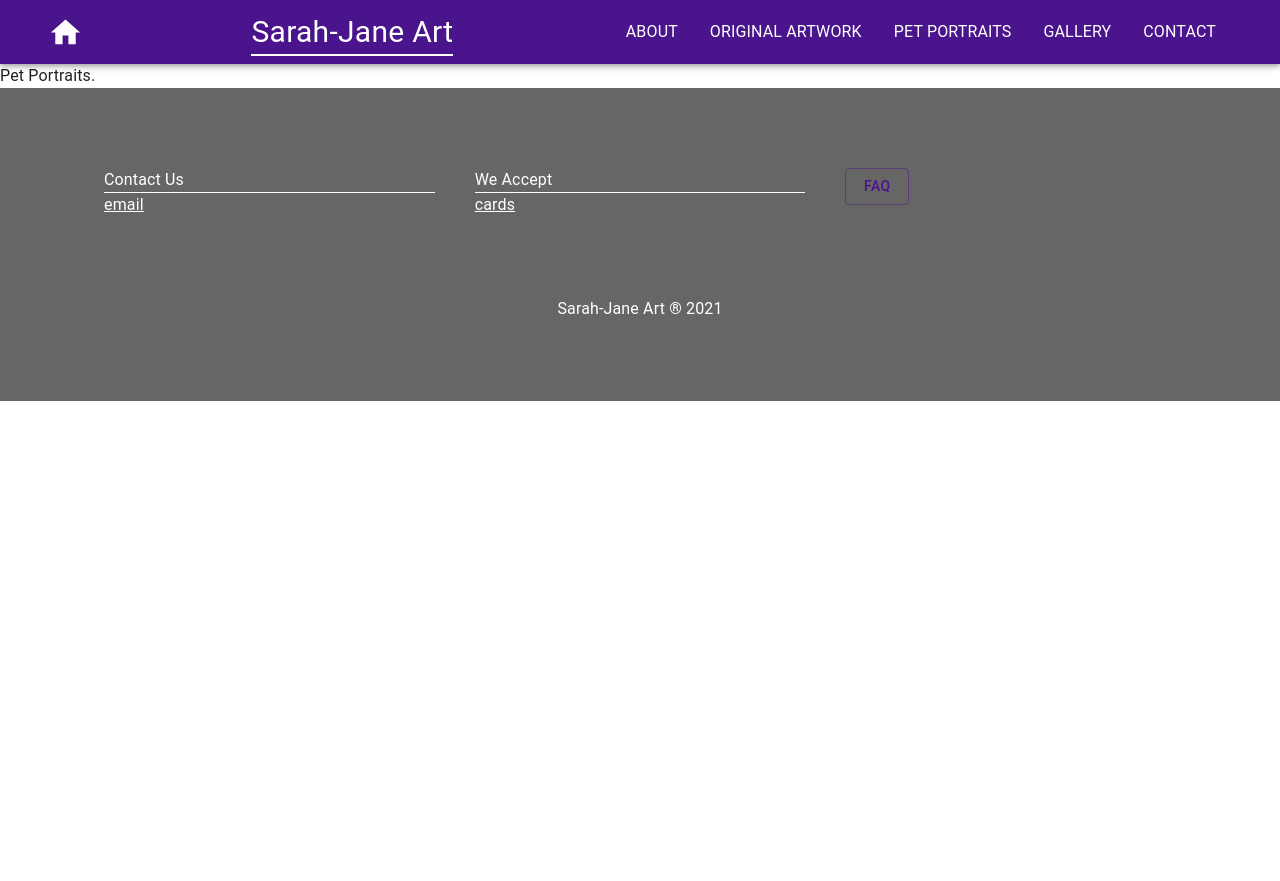
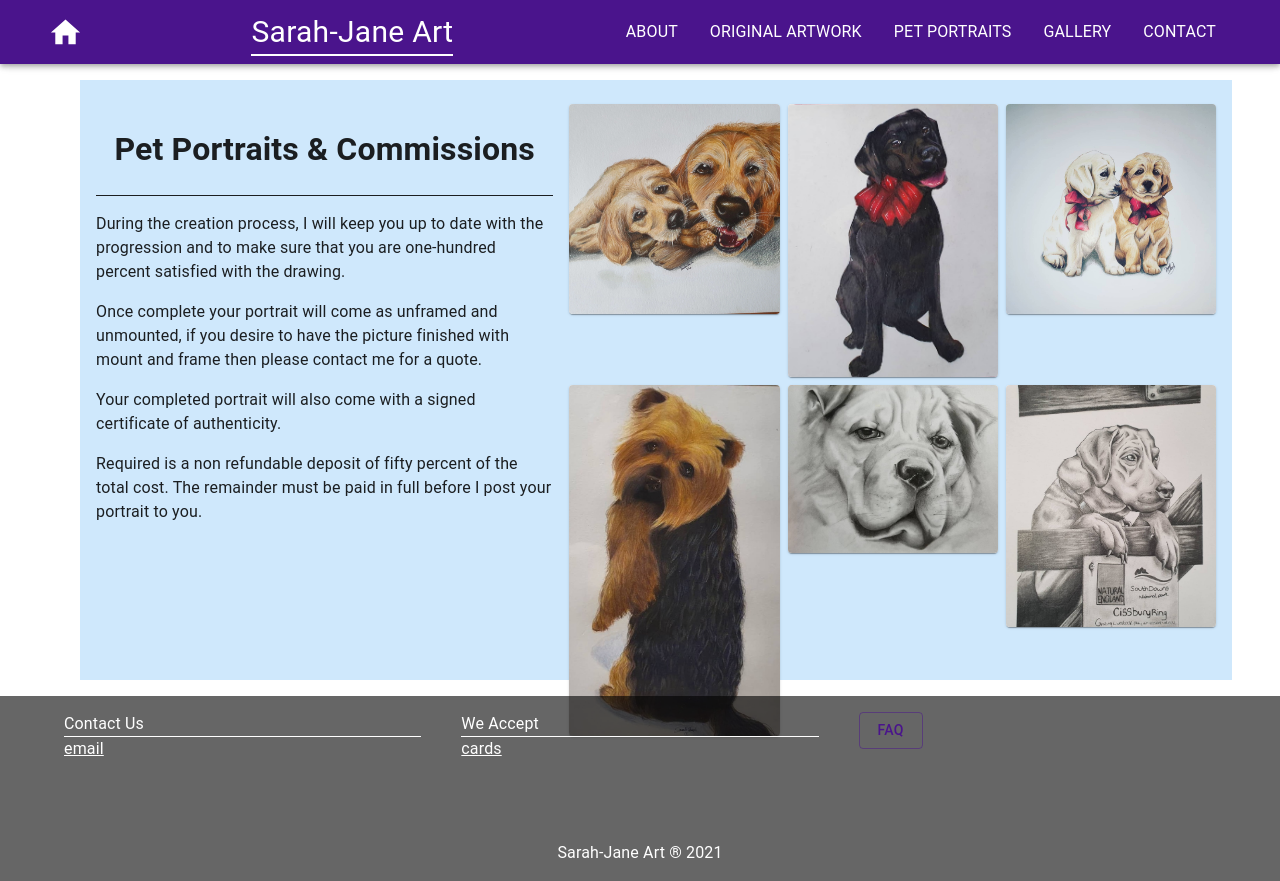
Before and after one commit to Pete-Senpai/gallery, a React (Create React App) app: page /pet_portraits in a window 1280 px wide. Before the commit the page ends 800 px from the top, so only its background shows below. Built offline with nearby package versions, Linux system fonts and the light colour scheme.

Commit message:
Pet portraits started. Changes for footer and about.

```diff
--- a/src/components/footer/index.tsx
+++ b/src/components/footer/index.tsx
@@ -5,8 +5,8 @@ const Footer = () => {
     return(
         <footer>
             <Box
-                px={{xs: 3, sm: 10}}
-                py={{xs: 5, sm: 10}}
+                px={{xs: 1, sm: 1}}
+                py={{xs: 1, sm: 2}}
                 bgcolor="text.secondary"
                 color="white"
                 position="sticky"
--- a/src/pages/about/index.tsx
+++ b/src/pages/about/index.tsx
@@ -4,7 +4,7 @@ import React from 'react';
 const About = () => {
     return (
         <Container>
-            <Box m={2} pt={3} px={2} sx={{ bgcolor: '#cfe8fc', height: '500px', width: "100%" }}>
+            <Box m={2} pt={3} px={2} sx={{ bgcolor: '#cfe8fc', height: '600px', width: "100%", justifyContent: "center", alignItems: "center"}}>
                 <Grid container spacing ={2}>
                     <Grid item xs={6}>
                         <Card>
--- a/src/pages/gallery/index.tsx
+++ b/src/pages/gallery/index.tsx
@@ -3,20 +3,20 @@ import React from 'react';
 
 const photos = [
     {
-        photo:"https://scontent.fbeg1-1.fna.fbcdn.net/v/t1.6435-9/239468282_4772962376155021_5895707963065349972_n.jpg?_nc_cat=100&ccb=1-5&_nc_sid=a26aad&_nc_eui2=AeGka-vM_rkcTCzPvPgbU8a5UtFVQorY2cpS0VVCitjZyugPsr6WgVhcbFxbziP3zQYtbIM_S08V_lbKy-KRf-tw&_nc_ohc=E6MxPXtFia4AX8as8SR&_nc_ht=scontent.fbeg1-1.fna&oh=43fbc7be956fb2b2efc36205844d23a9&oe=616B8A87",
-        title:"Rose"
+        photo:"/images/Pets/17846820302631474.jpg",
+        title:"Mom Dog with her pup"
     },
     {
-        photo:"https://scontent.fbeg1-1.fna.fbcdn.net/v/t1.6435-9/232396320_4729118877206038_9067115924514914984_n.jpg?_nc_cat=104&ccb=1-5&_nc_sid=a26aad&_nc_eui2=AeGp0eUX1gIaIp1MUX43j8hc9C3r4-EMNTX0Levj4Qw1NVUL0WPSBMBE6YR70kR9nRw8l9e11MFZxbgjMsbBLR-l&_nc_ohc=ZcS7P7qEqywAX_TtmMA&_nc_ht=scontent.fbeg1-1.fna&oh=af07bbdf8934cba8fd862abc9b9032a0&oe=616D4F9E",
-        title:"Dogs"
+        photo:"/images/Abstract/Neptune.jpg",
+        title:"Neptune"
     },
     {
-        photo:"https://scontent.fbeg1-1.fna.fbcdn.net/v/t1.6435-9/209559220_4625822674202326_5716549258690711660_n.jpg?_nc_cat=101&ccb=1-5&_nc_sid=a26aad&_nc_eui2=AeEFHbgGQ4AaVAKUQ1eKlfmQjqHoZbQwo9qOoehltDCj2vsLKnghvfbnn8SgJSDvyz1DTXGEeue1vhiCysLfFrFd&_nc_ohc=kPAnpEJmguwAX9K55Bg&_nc_ht=scontent.fbeg1-1.fna&oh=ece283053438816661cf647b7df09e78&oe=616D3827",
-        title:"Tiger"
+        photo:"/images/lion.jpg",
+        title:"Lion"
     },
     {
-        photo:"https://scontent.fbeg1-1.fna.fbcdn.net/v/t1.6435-9/241813029_4851381168313141_1523254842365993390_n.jpg?_nc_cat=107&ccb=1-5&_nc_sid=a26aad&_nc_eui2=AeFcPr5tm1sGSE40M_y5qAttp42ACN6CUZinjYAI3oJRmMzkkos_EBdb5waLU5rY0rPGAVYPUw-DaejmRc8ddxTy&_nc_ohc=tnCmVpAxAo4AX9EMtKo&_nc_ht=scontent.fbeg1-1.fna&oh=c79d2a00ab3e867184ed672a55bf49ae&oe=616BDE9D",
-        title:"Lion"
+        photo:"/images/Pets/17895221188716237.jpg",
+        title:"Two puppies"
     }
 ];
 
@@ -36,7 +36,6 @@ const Gallery = () => {
                                 image={photos.photo}
                                 alt="photo"
                             />
-
                         </Card>
                     </Grid>
                 ))}
--- a/src/pages/home/index.tsx
+++ b/src/pages/home/index.tsx
@@ -4,7 +4,7 @@ import React from 'react';
 const Home = () => {
     return (
         <Container>
-            <Box m={2} pt={3} px={2} sx={{ bgcolor: '#cfe8fc', height: '500px', width: "100%" }}>
+            <Box m={2} pt={3} px={2} sx={{ bgcolor: '#cfe8fc', height: '600px', width: "100%" }}>
                 <Grid container spacing={2}>
                     <Grid item xs={6}>
                         <Typography align="center" borderBottom={1}>
@@ -20,7 +20,7 @@ const Home = () => {
                         <Card>
                             <CardMedia
                                 component="img"
-                                height="500px"
+                                height= "100%"
                                 image={"/images/Pets/17846820302631474.jpg"}
                                 alt="photo"
                             />
@@ -28,12 +28,13 @@ const Home = () => {
                     </Grid>
                 </Grid>
             </Box>
-            <Box m={2} pt={3} px={2} sx={{ bgcolor: '#cfe8fc', height: '500px', width: "100%" }}>
+            <Box m={2} pt={3} px={2} sx={{ bgcolor: '#cfe8fc', height: '600px', width: "100%" }}>
                 <Grid container spacing ={2}>
                     <Grid item xs={6}>
                         <Card>
                             <CardMedia
                                 component="img"
+                                height= "100%"
                                 image={"/images/Abstract/Neptune.jpg"}
                                 alt="photo"
                             />
@@ -50,7 +51,7 @@ const Home = () => {
                     </Grid>
                 </Grid>
             </Box>
-            <Box m={2} pt={3} px={2} sx={{ bgcolor: '#cfe8fc', height: '500px', width: "100%" }}>
+            <Box m={2} pt={3} px={2} sx={{ bgcolor: '#cfe8fc', height: '600px', width: "100%" }}>
                 <Grid container spacing={2}>
                     <Grid item xs={6}>
                         <Typography align="center" borderBottom={1}>
@@ -64,6 +65,7 @@ const Home = () => {
                         <Card>
                             <CardMedia
                                 component="img"
+                                height= "100%"
                                 image={"/images/lion.jpg"}
                                 alt="photo"
                             />
@@ -71,12 +73,13 @@ const Home = () => {
                     </Grid>
                 </Grid>
             </Box>
-            <Box m={2} pt={3} px={2} sx={{ bgcolor: '#cfe8fc', height: '500px', width: "100%" }}>
+            <Box m={2} pt={3} px={2} sx={{ bgcolor: '#cfe8fc', height: '600px', width: "100%" }}>
                 <Grid container spacing ={2}>
                     <Grid item xs={6}>
                         <Card>
                             <CardMedia
                                 component="img"
+                                height= "100%"
                                 image={"/images/Pets/17895221188716237.jpg"}
                                 alt="photo"
                             />
--- a/src/pages/pet_portraits/index.tsx
+++ b/src/pages/pet_portraits/index.tsx
@@ -1,8 +1,83 @@
+import { Box, Container, Grid, Typography, Card, CardMedia } from '@mui/material';
 import React from 'react';
 
 const PetPortraits = () => {
     return (
-        <>Pet Portraits.</>
+        <Container>
+            <Box m={2} pt={3} px={2} sx={{ bgcolor: '#cfe8fc', height: '600px', width: "100%", justifyContent: "center", alignItems: "center"}}>
+                <Grid container spacing ={2}>
+                    <Grid item xs={5}>
+                        <Typography align="center" borderBottom={1}>
+                            <h1>Pet Portraits & Commissions</h1>
+                        </Typography>
+                        <Typography>
+                            <p>During the creation process, I will keep you up to date with the progression and to make sure that you are one-hundred percent satisfied with the drawing.</p>
+                            <p>Once complete your portrait will come as unframed and unmounted, if you desire to have the picture finished with mount and frame then please contact me for a quote.</p>
+                            <p>Your completed portrait will also come with a signed certificate of authenticity.</p>
+                            <p>Required is a non refundable deposit of fifty percent of the total cost. The remainder must be paid in full before I post your portrait to you.</p>
+                        </Typography>
+                    </Grid>
+                    <Grid item xs={7}>
+                        <Grid container spacing ={1}>
+                            <Grid item xs={4}>
+                                <Card>
+                                    <CardMedia
+                                        component="img"
+                                        image={"/images/Pets/17846820302631474.jpg"}
+                                        alt="photo"
+                                    />
+                                </Card>
+                            </Grid>
+                            <Grid item xs={4}>
+                                <Card>
+                                    <CardMedia
+                                        component="img"
+                                        image={"/images/Pets/17877850324944866_edited.jpg"}
+                                        alt="photo"
+                                    />
+                                </Card>
+                            </Grid>
+                            <Grid item xs={4}>
+                                <Card>
+                                    <CardMedia
+                                        component="img"
+                                        image={"/images/Pets/17895221188716237.jpg"}
+                                        alt="photo"
+                                    />
+                                </Card>
+                            </Grid>
+                            <Grid item xs={4}>
+                                <Card>
+                                    <CardMedia
+                                        component="img"
+                                        image={"/images/Pets/17913331981535469_edited.jpg"}
+                                        alt="photo"
+                                    />
+                                </Card>
+                            </Grid>
+                            <Grid item xs={4}>
+                                <Card>
+                                    <CardMedia
+                                        component="img"
+                                        image={"/images/Pets/18047390827061610_edited.jpg"}
+                                        alt="photo"
+                                    />
+                                </Card>
+                            </Grid>
+                            <Grid item xs={4}>
+                                <Card>
+                                    <CardMedia
+                                        component="img"
+                                        image={"/images/Pets/18082059610221569_edited.jpg"}
+                                        alt="photo"
+                                    />
+                                </Card>
+                            </Grid>
+                        </Grid>
+                    </Grid>
+                </Grid>
+            </Box>
+        </Container>
     );
 };
 
```
Lines whose indentation alone changed are shown as unchanged.
